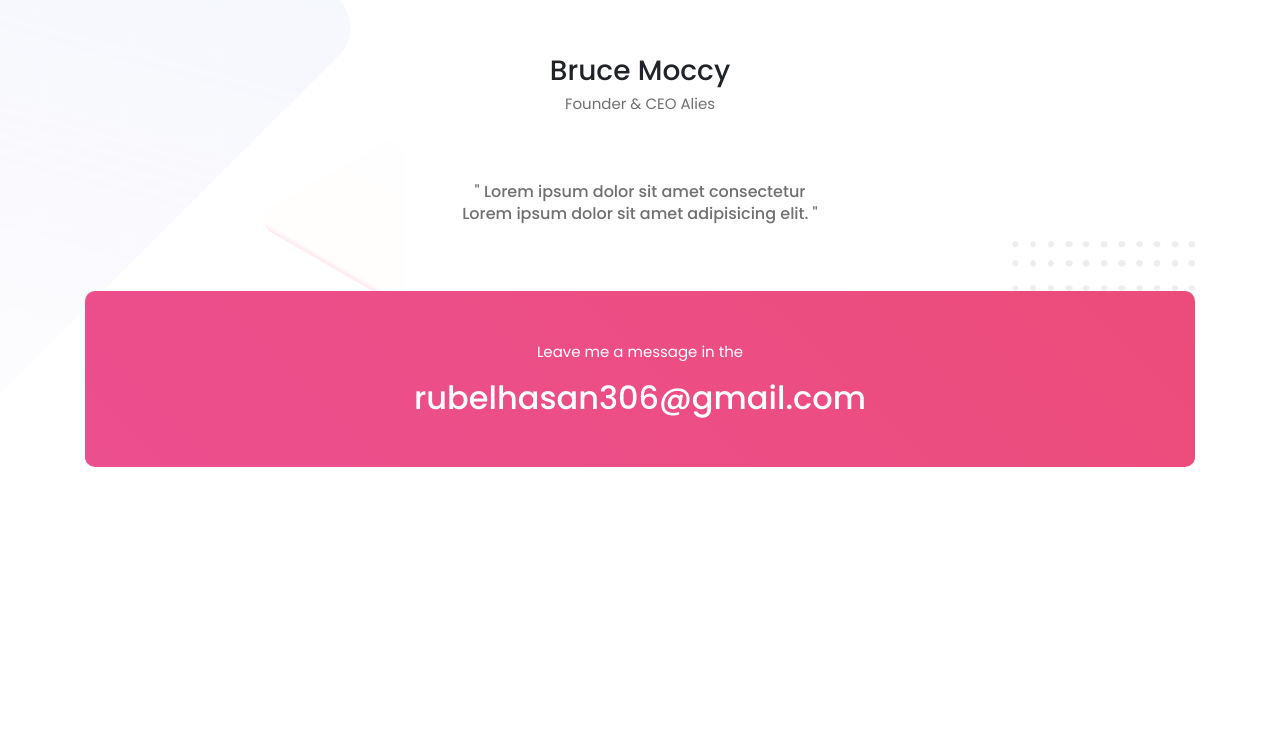
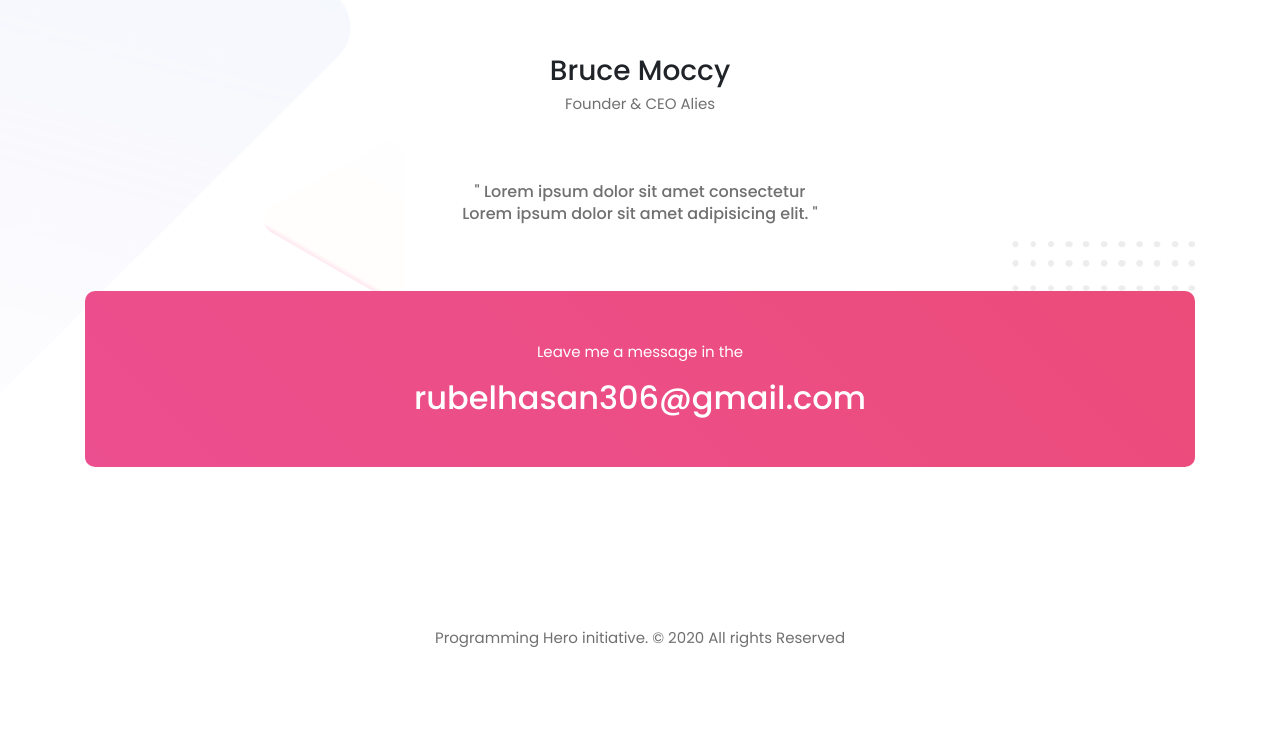
Before and after one commit to rubel306/personal-website-a1, a plain HTML site: page index.html in a window 1280 px wide. Shown: the part 2335-3080 px from the top of the page. Before the commit the page ends 2882 px from the top, so only its background shows below. Drawn offline with Linux system fonts and the light colour scheme.

Commit message:
Footer Section Completed

```diff
--- a/index.html
+++ b/index.html
@@ -104,6 +104,19 @@
         </div>
     </section>
     <!-- clientsay section end -->
+    <!-- footer section start -->
+    <section class="footer">
+        <div class="container">
+            <div class="row">
+                <div class="col-12">
+                    <div class="text-center">
+                        <p>Programming Hero initiative. &copy; 2020 All rights Reserved</p>
+                    </div>
+                </div>
+            </div>
+        </div>
+    </section>
+    <!-- footer section end -->
 
 </body>
 </html>
```
